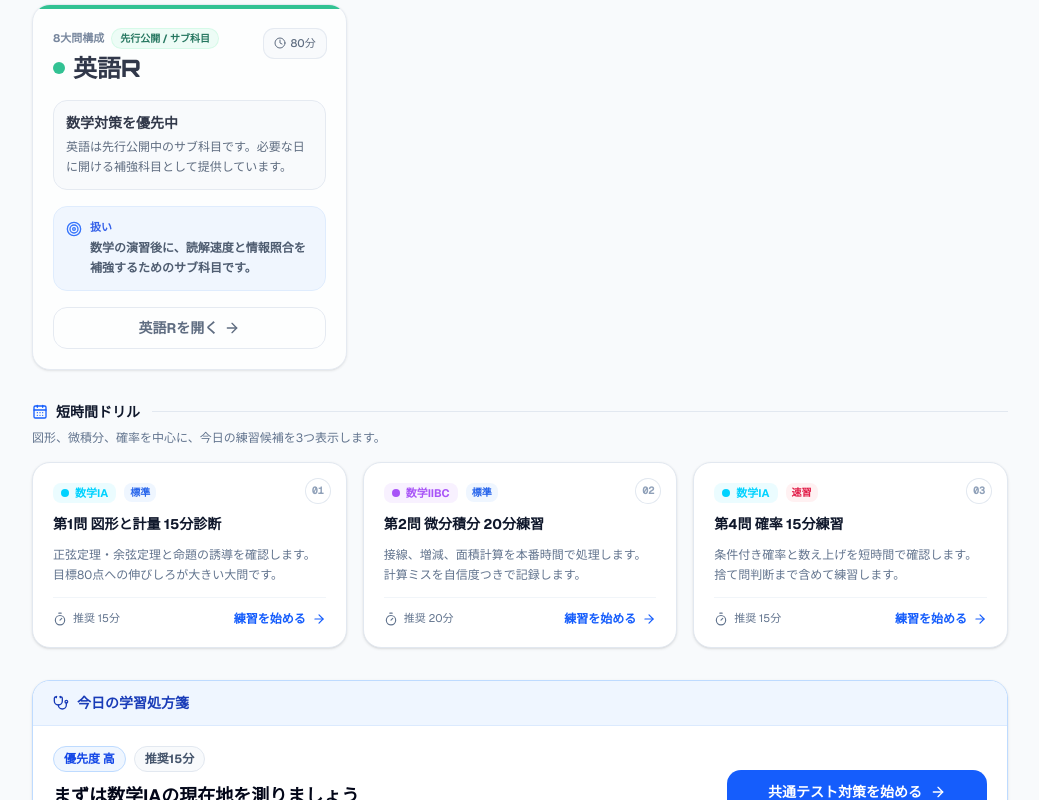
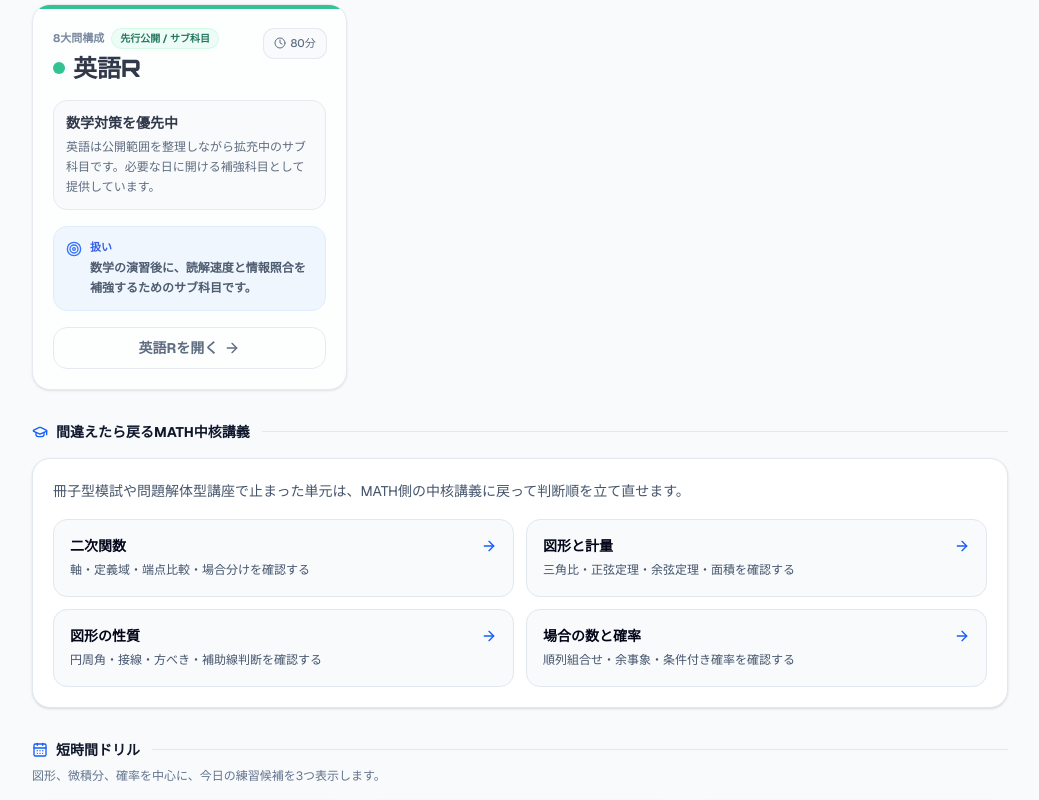
Before and after one commit to TsukimoriYuki/Next-Gen-CyberMath, a Next.js app: page /common-test in a window 1280 px wide. Shown: the part 1280-2080 px from the top of the page, without its empty margins (120-1159 px from the left). Built offline with nearby package versions, Linux system fonts and the light colour scheme; no server answers.

Commit message:
fix(qa): normalize live public text checks for React comments222222222

```diff
--- a/src/app/common-test/page.tsx
+++ b/src/app/common-test/page.tsx
@@ -43,6 +43,28 @@ export const metadata: Metadata = {
 export default function CommonTestPage() {
   const mathSubjects = COMMON_TEST_SUBJECTS.filter((subject) => subject.id !== "english-reading");
   const subSubjects = COMMON_TEST_SUBJECTS.filter((subject) => subject.id === "english-reading");
+  const coreMathLinks = [
+    {
+      title: "二次関数",
+      href: "/units/quadratic-functions",
+      body: "軸・定義域・端点比較・場合分けを確認する",
+    },
+    {
+      title: "図形と計量",
+      href: "/units/measurement-trigonometry",
+      body: "三角比・正弦定理・余弦定理・面積を確認する",
+    },
+    {
+      title: "図形の性質",
+      href: "/units/geometry-properties",
+      body: "円周角・接線・方べき・補助線判断を確認する",
+    },
+    {
+      title: "場合の数と確率",
+      href: "/units/counting-probability",
+      body: "順列組合せ・余事象・条件付き確率を確認する",
+    },
+  ];
 
   return (
     <div className="relative min-h-screen bg-slate-50 text-slate-900">
@@ -144,6 +166,30 @@ export default function CommonTestPage() {
                 ))}
               </div>
             )}
+          </section>
+
+          <section className="order-3">
+            <SectionLabel ja="間違えたら戻るMATH中核講義" icon={<GraduationCap className="h-4 w-4 text-blue-600" />} />
+            <div className="rounded-2xl border border-slate-200 bg-white p-5 shadow-sm">
+              <p className="text-sm leading-6 text-slate-600">
+                冊子型模試や問題解体型講座で止まった単元は、MATH側の中核講義に戻って判断順を立て直せます。
+              </p>
+              <div className="mt-4 grid gap-3 sm:grid-cols-2">
+                {coreMathLinks.map((link) => (
+                  <Link
+                    key={link.href}
+                    href={link.href}
+                    className="group rounded-xl border border-slate-200 bg-slate-50 p-4 transition hover:border-blue-200 hover:bg-blue-50"
+                  >
+                    <div className="flex items-center justify-between gap-3">
+                      <h3 className="text-sm font-extrabold text-slate-950">{link.title}</h3>
+                      <ArrowRight className="h-4 w-4 shrink-0 text-blue-600 transition group-hover:translate-x-0.5" />
+                    </div>
+                    <p className="mt-1 text-xs leading-5 text-slate-600">{link.body}</p>
+                  </Link>
+                ))}
+              </div>
+            </div>
           </section>
 
           <section className="order-1">
--- a/src/app/mock/page.tsx
+++ b/src/app/mock/page.tsx
@@ -390,7 +390,7 @@ export default function MockExamPage() {
         {/* printable test sheet */}
         <div className="print-sheet">
           <div className="mb-6 hidden print:block">
-            <h1 className="text-center text-xl font-bold">Next-Gen Cyber Math — 確認テスト</h1>
+            <h1 className="text-center text-xl font-bold">Cyber Math Next-Gen — 確認テスト</h1>
             <div className="mt-2 flex justify-between text-sm">
               <span>氏名 ____________________</span>
               <span>制限時間 {minutes} 分 / {problems.length} 問</span>
--- a/src/app/quality/page.tsx
+++ b/src/app/quality/page.tsx
@@ -69,6 +69,7 @@ export default function QualityPage() {
           body: [
             "鉄緑会級の教材密度を目指すために次に必要なのは、機能追加ではなく中核教材の手動監修だと考えています。",
             "冊子型模試の追加回、単元別の中核講義、大問型の手動演習、既存教材の人間レビューを優先順位付きで公開しています。",
+            "直近では、図形と計量、図形の性質、場合の数と確率、二次関数のMATH中核講義を、問題解体型講座・冊子型模試から戻れる復習先として強化しました。",
           ],
           links: [{ label: "教材ロードマップを見る", href: "/quality/roadmap" }],
         },
@@ -82,7 +83,7 @@ export default function QualityPage() {
         {
           title: "最終更新",
           body: [
-            "2026年7月1日。品質・表示まわりの修正履歴は更新履歴ページにまとめています。",
+            "2026年7月5日。2026年7月1日以降の品質・表示まわりの修正履歴は更新履歴ページにまとめています。",
           ],
           links: [{ label: "更新履歴を見る", href: "/quality/changelog" }],
         },
--- a/src/components/common-test/CommonTestSubjectCard.tsx
+++ b/src/components/common-test/CommonTestSubjectCard.tsx
@@ -44,7 +44,7 @@ export function CommonTestSubjectCard({ subject }: { subject: CommonTestSubject
           <div className="rounded-xl border border-slate-200 bg-slate-50 p-3">
             <div className="text-sm font-extrabold text-slate-900">数学対策を優先中</div>
             <p className="mt-1 text-xs leading-5 text-slate-600">
-              英語は先行公開中のサブ科目です。必要な日に開ける補強科目として提供しています。
+              英語は公開範囲を整理しながら拡充中のサブ科目です。必要な日に開ける補強科目として提供しています。
             </p>
           </div>
         ) : (
@@ -121,7 +121,7 @@ export function CommonTestSubjectCard({ subject }: { subject: CommonTestSubject
 
 function getPriorityLabel(subject: CommonTestSubject): string {
   if (subject.id === "math-1a") {
-    return "第1問の図形と計量、命題、データ分析を固めると得点が伸びやすいです。";
+    return "二次関数・図形と計量・図形の性質・場合の数と確率まで、模試後に戻れるMATH中核講義を整備しています。";
   }
   if (subject.id === "math-2bc") {
     return "微分積分は短時間で伸ばしやすいので、計算精度と時間配分を同時に確認します。";
--- a/src/components/courses/CourseUnitPageView.tsx
+++ b/src/components/courses/CourseUnitPageView.tsx
@@ -27,7 +27,21 @@ export function CourseUnitPageView({
     ? LEVELS.filter((level) => unit.lessons.some((lesson) => lesson.level === level))
     : LEVELS;
   const coreLecture =
-    subject.subjectId === "math-1a" && unit.unitId === "counting-probability"
+    subject.subjectId === "math-1a" && unit.unitId === "figures-and-measurement"
+      ? {
+          href: "/common-test/lectures/geometry-measurement-intensive",
+          title: "図形と計量 中核講義",
+          description:
+            "冊子型模試の第1問で崩れやすい、三角比・正弦定理・余弦定理・面積・高さの判断順をまとめて復習できます。",
+        }
+      : subject.subjectId === "math-1a" && unit.unitId === "geometry-properties"
+        ? {
+            href: "/common-test/lectures/geometry-properties-auxiliary-lines",
+            title: "図形の性質 中核講義",
+            description:
+              "冊子型模試の第3問で崩れやすい、円周角・接線・方べき・五心・補助線判断をまとめて復習できます。",
+          }
+        : subject.subjectId === "math-1a" && unit.unitId === "counting-probability"
       ? {
           href: "/common-test/lectures/probability-guided-reading",
           title: "確率 guided reading 中核講義",
--- a/src/components/shell/SiteFooter.tsx
+++ b/src/components/shell/SiteFooter.tsx
@@ -18,7 +18,7 @@ export function SiteFooter() {
               共通テスト数学IAを中心に、講義・演習・復習導線をつなぐ学習プラットフォームです。
             </p>
             <p className="mt-2 font-mono text-[11px] text-muted-foreground/70">
-              © {new Date().getFullYear()} {SITE_NAME}. 先行公開中 — 内容は順次追加されます。
+              © {new Date().getFullYear()} {SITE_NAME}. 教材を継続改善しながら公開中。
             </p>
           </div>
         </div>
--- a/src/data/common-test.ts
+++ b/src/data/common-test.ts
@@ -223,7 +223,7 @@ export const COMMON_TEST_SUBJECTS: CommonTestSubject[] = [
     },
     targetScoreDefault: 85,
     description:
-      "先行公開中のサブ科目です。数学対策を優先しつつ、余力がある日に読解速度と情報照合を補強します。",
+      "公開範囲を整理しながら拡充中のサブ科目です。数学対策を優先しつつ、余力がある日に読解速度と情報照合を補強します。",
     sections: [
       {
         number: 1,
--- a/src/data/quality-status.ts
+++ b/src/data/quality-status.ts
@@ -8,7 +8,7 @@ export interface QaCheckDescription {
   description: string;
 }
 
-export const LAST_FULL_QA_RUN = "2026-07-01";
+export const LAST_FULL_QA_RUN = "2026-07-05";
 
 export const QA_CHECK_DESCRIPTIONS: QaCheckDescription[] = [
   {
@@ -69,6 +69,14 @@ export const QA_CHECK_DESCRIPTIONS: QaCheckDescription[] = [
 
 export const QUALITY_CHANGELOG: { date: string; items: string[] }[] = [
   {
+    date: "2026-07-05",
+    items: [
+      "MATH中核講義の主要4単元（図形と計量、図形の性質、場合の数と確率、二次関数）を、問題解体型講座と接続する形で強化しました。",
+      "共通テスト対策室から、模試後に戻るべきMATH中核講義へ進める復習導線を追加しました。",
+      "公開UIのブランド表記と未完成感の強い文言を見直し、正式ブランドをCyber Math Next-Genに統一しました。",
+    ],
+  },
+  {
     date: "2026-07-02",
     items: [
       "共通テスト型本番模試 数学I・数学A 手動作成版 第2回を追加しました。PDF冊子を正本として表示し、採点・解説データだけを構造化しています。",
```
